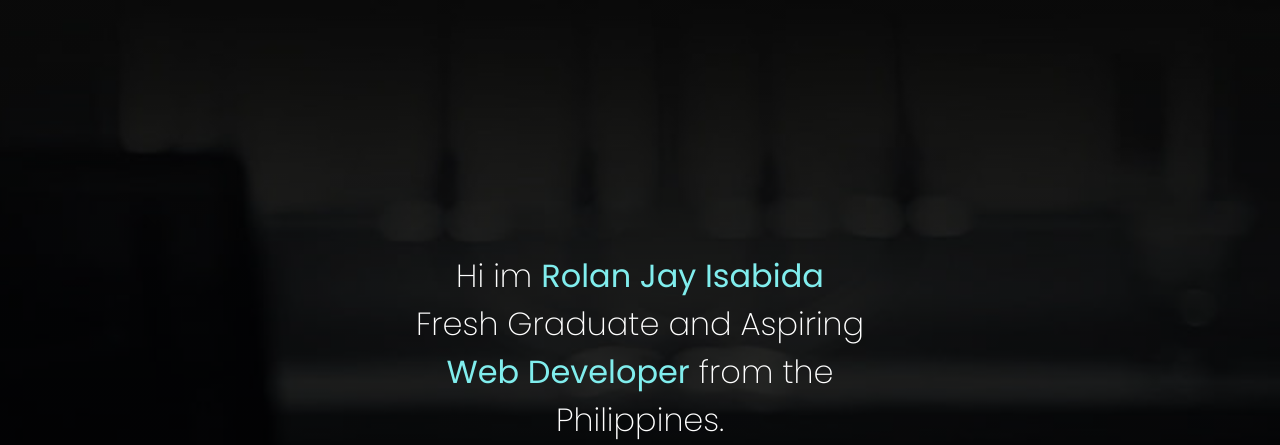
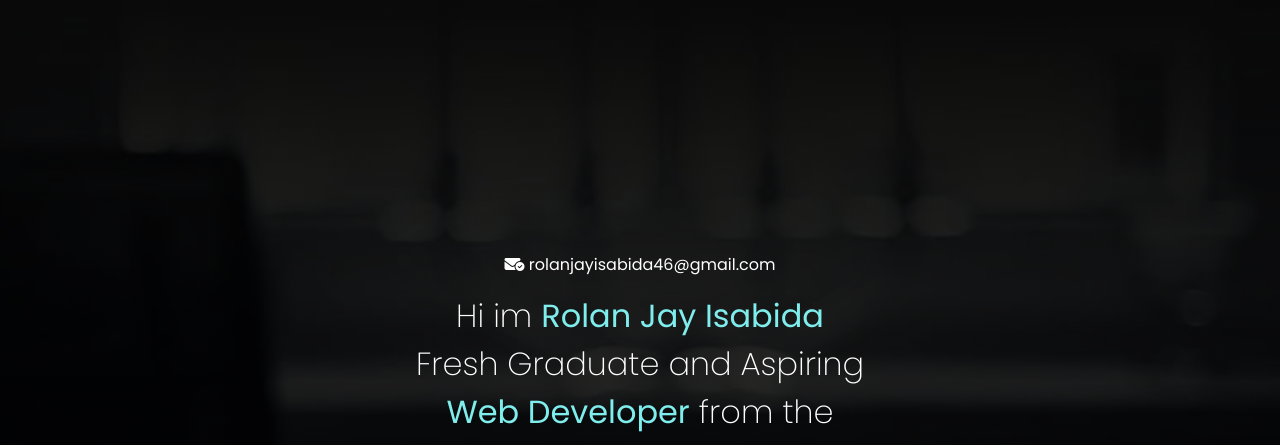
Before and after one commit to RolanjayE/mYPorTfolio, a plain HTML site: page index.html in a window 1280 px wide. Shown: the top 445 px of the page. Drawn offline with Linux system fonts and the light colour scheme.

Commit message:
second Commit

```diff
--- a/assets/css/index.css
+++ b/assets/css/index.css
@@ -9,7 +9,7 @@ main {
 }
 
 .hero {
-    margin-top: 170px;
+    margin-top: 100px;
 }
 
 .tools {
@@ -68,8 +68,6 @@ main {
 }
 
 
-
-
 /* Tablet media query (typically 768px and up) */
 @media (min-width: 768px) {
     .hero {
--- a/index.html
+++ b/index.html
@@ -30,6 +30,7 @@
         <div class="hero">
             <div class="wrapper">
                 <div class="hero-container">
+                    <p style="color: white; margin-bottom: 15px;"><i class="fa-solid fa-envelope-circle-check"></i> rolanjayisabida46@gmail.com</p>
                     <p class="title">Hi im <span>Rolan Jay Isabida</span></p>
                     <p class="title">Fresh Graduate and Aspiring <span>Web Developer</span> from the Philippines.</p>
                     <div class="tools">
@@ -69,6 +70,8 @@
         </div>
     </section>
 
+
+
     <script src="assets/javascript/index.js"></script>
 
 </body>
```
